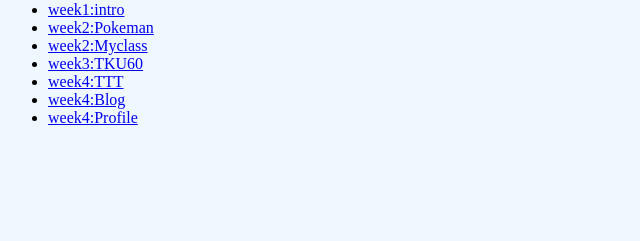
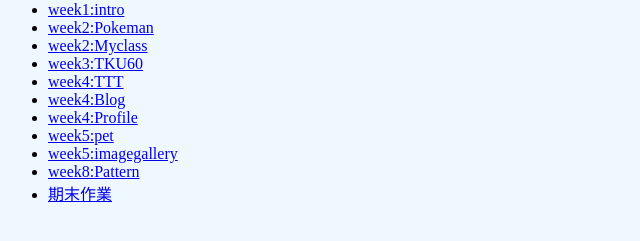
Before and after one commit to BLLI/107-1-static-webpage-BLLI, a plain HTML site: page index.html in a window 1280 px wide. Shown: the part 79-320 px from the top of the page, without its empty margins (0-640 px from the left). Drawn offline with Linux system fonts and the light colour scheme.

Commit message:
Add files via upload

```diff
--- a/index.html
+++ b/index.html
@@ -33,6 +33,18 @@
        <li>
         <a href="week04/profile.html">week4:Profile</a>
        </li>
+       <li>
+        <a href="./week05/w05-pet/pet.html">week5:pet</a>
+       </li>
+       <li>
+        <a href="./week05/w05-web/imagegallery.html">week5:imagegallery</a>
+       </li>
+       <li>
+        <a href="./week08/index - 複製.html">week8:Pattern</a>
+       </li>
+       <li>
+        <a href="./project.html">期末作業</a>
+       </li>
     </ul>
 </body>
 </html>
```
Also changed, not shown: project.html (added, +12 -0 lines).
